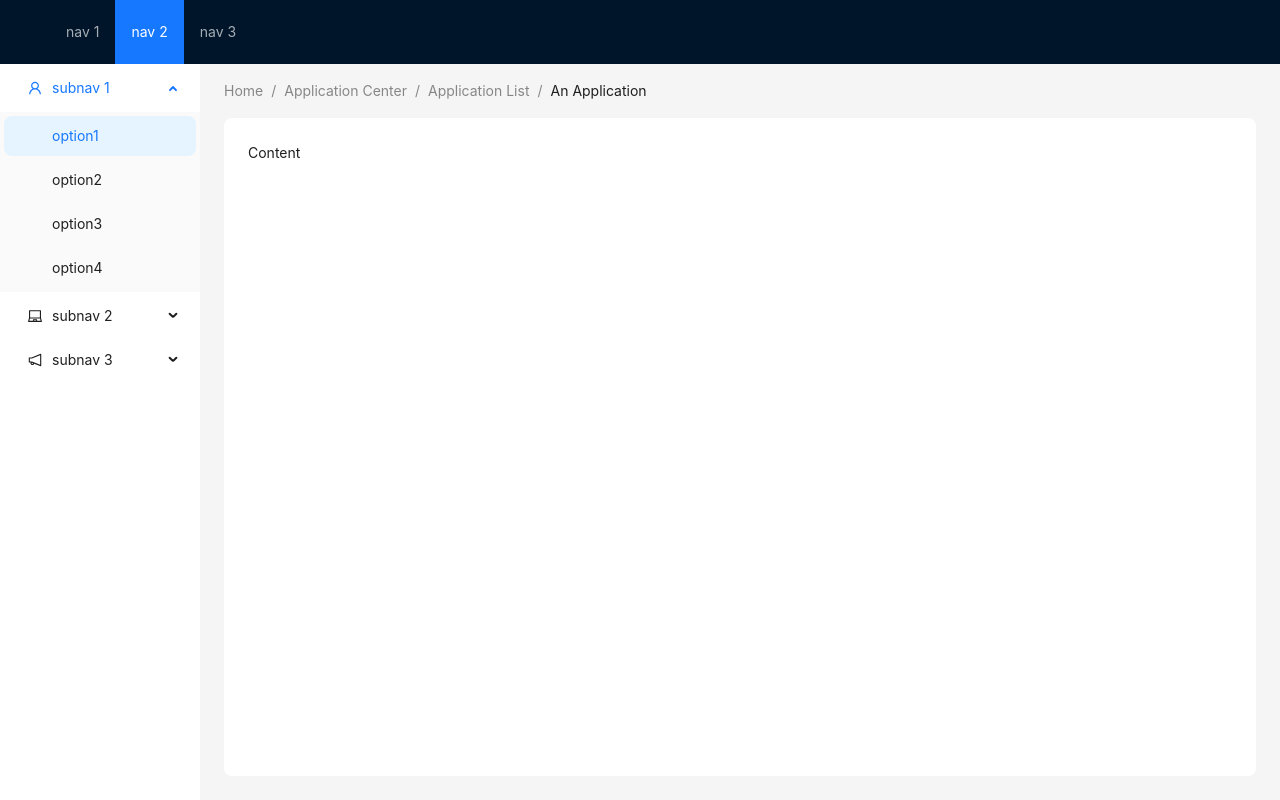
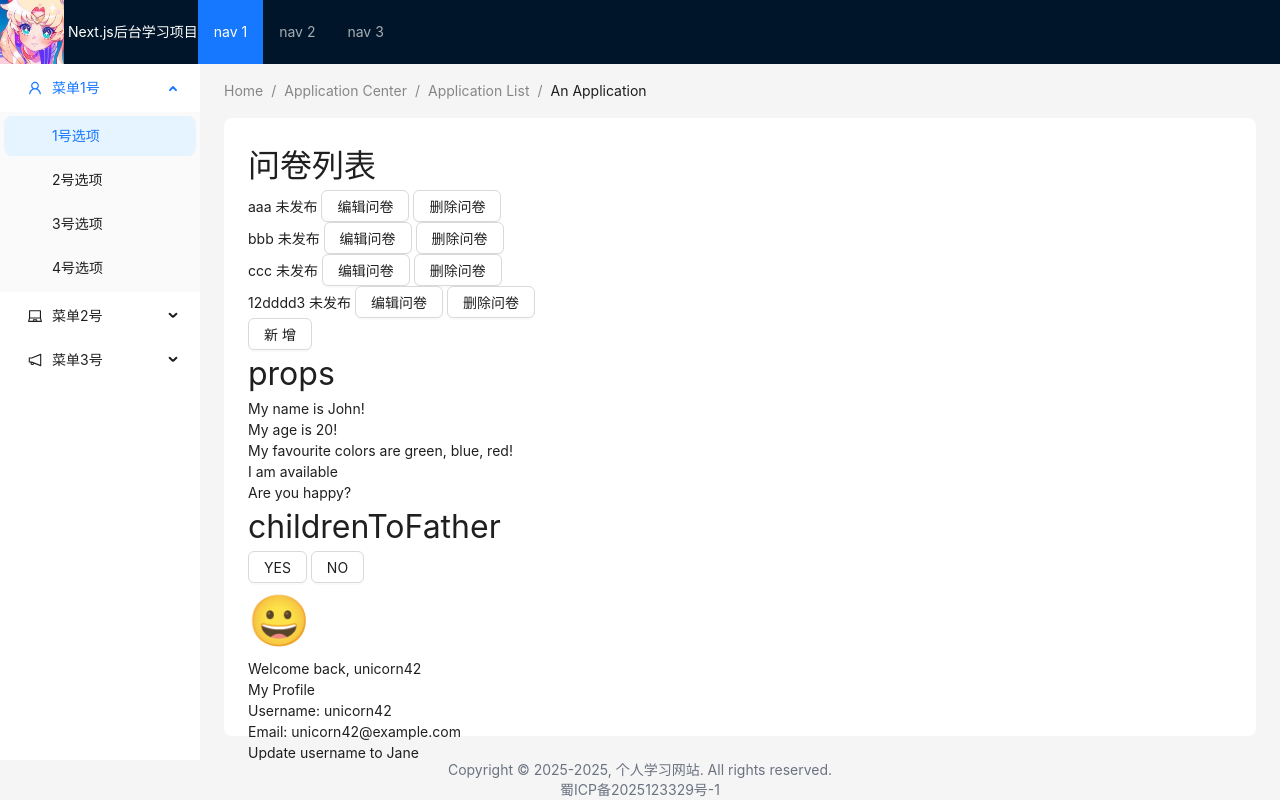
Before and after one commit to oxh666/nextjs-my-app, a Next.js app: page / in a window 1280 px wide. Built offline with nearby package versions, Linux system fonts and the light colour scheme; a web font is replaced by a local one.

Commit message:
修复代码问题：createContext参数和Image组件优化

```diff
--- a/app/globals.css
+++ b/app/globals.css
@@ -15,7 +15,9 @@
     --background-end-rgb: 0, 0, 0;
   }
 }
-
+html, body {
+  height: 100%;
+}
 body {
   color: rgb(var(--foreground-rgb));
   background: linear-gradient(
--- a/app/page.tsx
+++ b/app/page.tsx
@@ -1,40 +1,61 @@
- 'use client'
-import React from 'react';
-import { LaptopOutlined, NotificationOutlined, UserOutlined } from '@ant-design/icons';
-import type { MenuProps } from 'antd';
-import { Breadcrumb, Layout, Menu, theme } from 'antd';
- import Link from 'next/link';
+'use client'
+import React, {createContext, ForwardRefExoticComponent, useState} from 'react';
+import Image from 'next/image';
+import {LaptopOutlined, NotificationOutlined, UserOutlined} from '@ant-design/icons';
+import type {MenuProps} from 'antd';
+import {Breadcrumb, Layout, Menu, theme} from 'antd';
+import QuestionList from '@/app/ui/test/QuestionList'
+import AnswerButton from '@/app/ui/test/AnswerButton'
+import UserProfile from '@/app/ui/test/UserProfile'
+import ContextForm from '@/app/ui/test/ContextForm'
 
-const { Header, Content, Sider } = Layout;
-const items1: MenuProps['items'] = ['1', '2', '3'].map((key) => ({
+export const UserContext:React.Context<any> = createContext({});
+interface IMenu {
+  key: number | string,
+  label: string
+}
+
+const {
+  Header,
+  Content,
+  Sider
+}: {
+  Header: ForwardRefExoticComponent<any>,
+  Content: ForwardRefExoticComponent<any>,
+  Sider: ForwardRefExoticComponent<any>
+} = Layout;
+//侧边栏
+const topMenu: MenuProps['items'] = ['1', '2', '3'].map((key: string): IMenu => ({
   key,
   label: `nav ${key}`,
 }));
-const items2: MenuProps['items'] = [UserOutlined, LaptopOutlined, NotificationOutlined].map(
-  (icon, index) => {
-    const key = String(index + 1);
+const leftMenu: MenuProps['items'] = [UserOutlined, LaptopOutlined, NotificationOutlined].map(
+  (icon, index: number) => {
+    const key: string = String(index + 1);
 
     return {
       key: `sub${key}`,
       icon: React.createElement(icon),
-      label: `subnav ${key}`,
+      label: `菜单${key}号`,
 
-      children: new Array(4).fill(null).map((_, j) => {
-        const subKey = index * 4 + j + 1;
+      children: new Array(4).fill(null).map((_, j: number): IMenu => {
+        const subKey: number = index * 4 + j + 1;
         return {
           key: subKey,
-          label: `option${subKey}`,
+          label: `${subKey}号选项`,
         };
       }),
     };
   },
 );
 
-export default function Home() {
+
+
+export default function Home(): React.JSX.Element {
   const {
-    token: { colorBgContainer, borderRadiusLG },
+    token: {colorBgContainer, borderRadiusLG},
   } = theme.useToken();
-  const breads=[
+  const breads = [
     {
       title: 'Home',
     },
@@ -48,30 +69,58 @@ export default function Home() {
       title: 'An Application',
     },
   ]
+
+  const [isHappy, setIsHappy] = useState(true);
+
+  function onAnswerNo() {
+    setIsHappy(false);
+  }
+
+  function onAnswerYes() {
+    setIsHappy(true);
+  }
+  const [user, setUser] = useState({
+    id: 1,
+    username: "unicorn42",
+    email: "unicorn42@example.com",
+  });
+
+  function updateUsername(newUsername:string):void {
+    setUser((userData) => ({ ...userData, username: newUsername }));
+  }
   return (
-    <Layout style={{height:'100vh'}}>
-      <Header style={{ display: 'flex', alignItems: 'center' }}>
-        <div className="demo-logo" />
+    <Layout
+      style={{
+        height: '100%',
+        overflow: 'hidden',
+    }}>
+      <Header className='flex items-start justify-between p-0'>
+        <Image className='w-16 h-16 ' src={'/hero.png'} alt={''} width={64} height={64}/>
+        <div className='text-white pl-1 lh-16'>Next.js后台学习项目</div>
         <Menu
           theme="dark"
           mode="horizontal"
-          defaultSelectedKeys={['2']}
-          items={items1}
-          style={{ flex: 1, minWidth: 0 }}
+          defaultSelectedKeys={['1']}
+          items={topMenu}
+          style={{flex: 1, minWidth: 0}}
         />
       </Header>
-      <Layout>
-        <Sider width={200} style={{ background: colorBgContainer }}>
+      <Layout
+        style={{
+          height: 'calc(100% - 64px)',
+          overflow: 'hidden',
+        }}>
+        <Sider width={200} style={{background: colorBgContainer}}>
           <Menu
             mode="inline"
             defaultSelectedKeys={['1']}
             defaultOpenKeys={['sub1']}
-            style={{ height: '100%', borderRight: 0 }}
-            items={items2}
+            style={{height: '100%', borderRight: 0}}
+            items={leftMenu}
           />
         </Sider>
-        <Layout style={{ padding: '0 24px 24px' }}>
-          <Breadcrumb style={{ margin: '16px 0' }}
+        <Layout style={{padding: '0 24px 24px'}}>
+          <Breadcrumb style={{margin: '16px 0'}}
                       items={breads}
           />
           <Content
@@ -83,10 +132,31 @@ export default function Home() {
               borderRadius: borderRadiusLG,
             }}
           >
-            Content
+            <QuestionList/>
+
+            {/*props*/}
+            <UserProfile
+              name="John"
+              age={20}
+              favouriteColors={["green", "blue", "red"]}
+              isAvailable
+            />
+
+            {/*childrenToFather*/}
+            <p>Are you happy?</p>
+            <AnswerButton onYes={onAnswerYes} onNo={onAnswerNo}/>
+            <p style={{fontSize: 50}}>{isHappy ? "😀" : "😥"}</p>
+
+            {/*Content*/}
+            <h1>Welcome back, {user.username}</h1>
+            <UserContext.Provider value={{...user, updateUsername}}>
+              <ContextForm />
+            </UserContext.Provider>
           </Content>
         </Layout>
       </Layout>
+      <div className='text-center text-gray-500 text-sm'>Copyright © 2025-2025, 个人学习网站. All rights reserved.</div>
+      <div className='text-center text-gray-500 text-sm cursor-pointer' onClick={() => window.open('https://beian.miit.gov.cn/#/Integrated/index', '_blank')}>蜀ICP备2025123329号-1</div>
     </Layout>
 
   );
--- /dev/null
+++ b/app/ui/test/AnswerButton.tsx
@@ -0,0 +1,19 @@
+import PropTypes from "prop-types";
+import {Button} from 'antd'
+import React from "react";
+
+export default function AnswerButton({onYes, onNo}: any) {
+  return (
+    <>
+      <h1 style={{fontSize:'32px'}}>childrenToFather</h1>
+      <Button onClick={onYes}>YES</Button>
+      &nbsp;
+      <Button onClick={onNo}>NO</Button>
+    </>
+  );
+}
+
+AnswerButton.propTypes = {
+  onYes: PropTypes.func,
+  onNo: PropTypes.func,
+};
--- /dev/null
+++ b/app/ui/test/ContextForm.tsx
@@ -0,0 +1,17 @@
+import { useContext } from "react";
+import { UserContext } from "../../page";
+
+export default function ContextForm():JSX.Element {
+  const { username, email, updateUsername } = useContext(UserContext);
+
+  return (
+    <div>
+      <h2>My Profile</h2>
+      <p>Username: {username}</p>
+      <p>Email: {email}</p>
+      <button onClick={() => updateUsername("Jane")}>
+        Update username to Jane
+      </button>
+    </div>
+  );
+}
--- /dev/null
+++ b/app/ui/test/QuestionList.tsx
@@ -0,0 +1,99 @@
+'use client'
+import React, {ForwardRefExoticComponent, useState} from 'react';
+import PropTypes from "prop-types";
+import {Button} from 'antd';
+
+interface IQuestionList {
+  id: number,
+  title: string,
+  isShow: boolean,
+  deleteItem?:(id:number)=>void
+  editItem?:(id:number)=>void
+}
+
+
+
+function Item(props: IQuestionList): React.JSX.Element {
+  const {id, title, isShow,deleteItem,editItem}:IQuestionList = props
+
+  function edit(item: IQuestionList): void {
+    console.log(id,item)
+    editItem&&editItem(id)
+  }
+function del(id:number){
+  console.log(deleteItem)
+
+  deleteItem &&deleteItem(id)
+}
+
+  return (
+    <div>
+      <span>
+        {title}
+      </span>
+      &nbsp;
+      {isShow ?
+        <span className='text-green-500'>已发布</span> :
+        <span>未发布</span>}
+      &nbsp;
+      <Button onClick={() => {
+        edit(props)
+      }}>编辑问卷</Button>
+      &nbsp;
+      <Button onClick={() => {
+        del(id)
+      }}>删除问卷</Button>
+    </div>
+  )
+
+}
+
+export default function QuestionList(): React.JSX.Element {
+  const [questionList,setNewItem]=useState([
+    {id:1,title:'aaa',isShow:false},
+    {id:2,title:'bbb',isShow:false},
+    {id:3,title:'ccc',isShow:false},
+    {id:4,title:'12dddd3',isShow:false},
+  ])
+
+  function add() {
+    setNewItem(
+      questionList.concat(
+        {id:questionList.length+1,title:`abc+${questionList.length+1}`,isShow:true}
+      ))
+  }
+
+  function deleteItem(id:number):void {
+    setNewItem(
+      questionList.filter((q:IQuestionList):boolean=> q.id !== id)
+
+    )
+  }
+  function editItem(id:number):void {
+    setNewItem(
+      questionList.map((q:IQuestionList):IQuestionList=> {
+        if(q.id!==id) return q
+        else return {...q,isShow:!q.isShow}
+      })
+
+    )
+  }
+  return (
+    <>
+      <h1 style={{fontSize:'32px'}}>问卷列表</h1>
+      <div>{
+        questionList.map((item: IQuestionList) => {
+          return <Item
+            key={item.id}
+            id={item.id}
+            isShow={item.isShow}
+            deleteItem={deleteItem}
+            editItem={editItem}
+            title={item.title}/>
+        })
+      }</div>
+      <Button onClick={add}>新增</Button>
+    </>
+
+  )
+}
--- /dev/null
+++ b/app/ui/test/UserProfile.tsx
@@ -0,0 +1,35 @@
+'use client'
+import PropTypes from "prop-types";
+import React from 'react';
+
+UserProfile.propTypes = {
+  name: PropTypes.string.isRequired,
+  age: PropTypes.number.isRequired,
+  favouriteColors: PropTypes.arrayOf(PropTypes.string).isRequired,
+  isAvailable: PropTypes.bool.isRequired,
+};
+
+interface IUserProfile {
+  name: string,
+  age: null | number,
+  favouriteColors: string[],
+  isAvailable: boolean
+}
+
+export default function UserProfile({
+                                      name = "",
+                                      age = null,
+                                      favouriteColors = [],
+                                      isAvailable = false,
+                                    }: IUserProfile
+): React.JSX.Element {
+  return (
+    <>
+      <h1 style={{fontSize:'32px'}}>props</h1>
+      <p>My name is {name}!</p>
+      <p>My age is {age}!</p>
+      <p>My favourite colors are {favouriteColors.join(", ")}!</p>
+      <p>I am {isAvailable ? "available" : "not available"}</p>
+    </>
+  );
+}
```
Also changed, not shown: app/ui/test/111.jsx (added), 2 other files (tests, documents, lock files or other folders).
